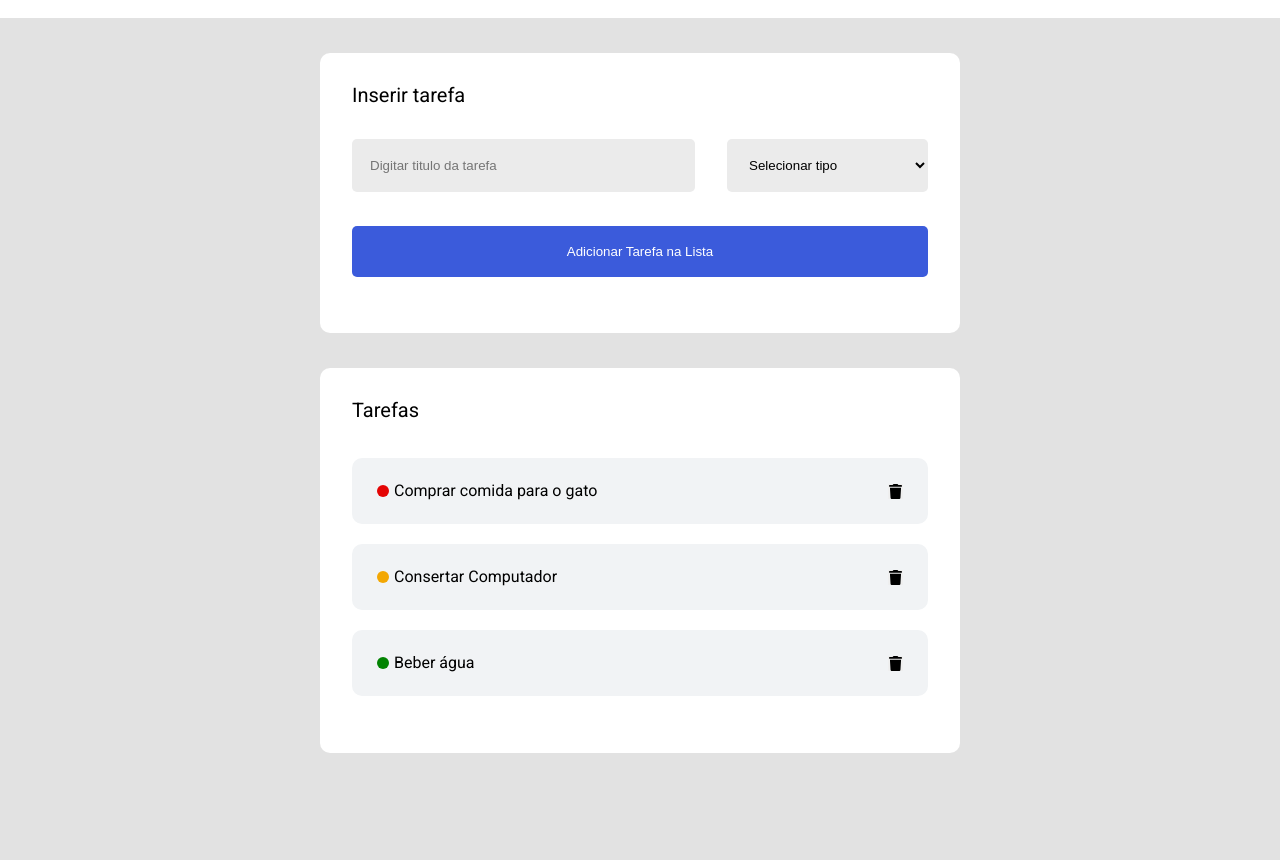
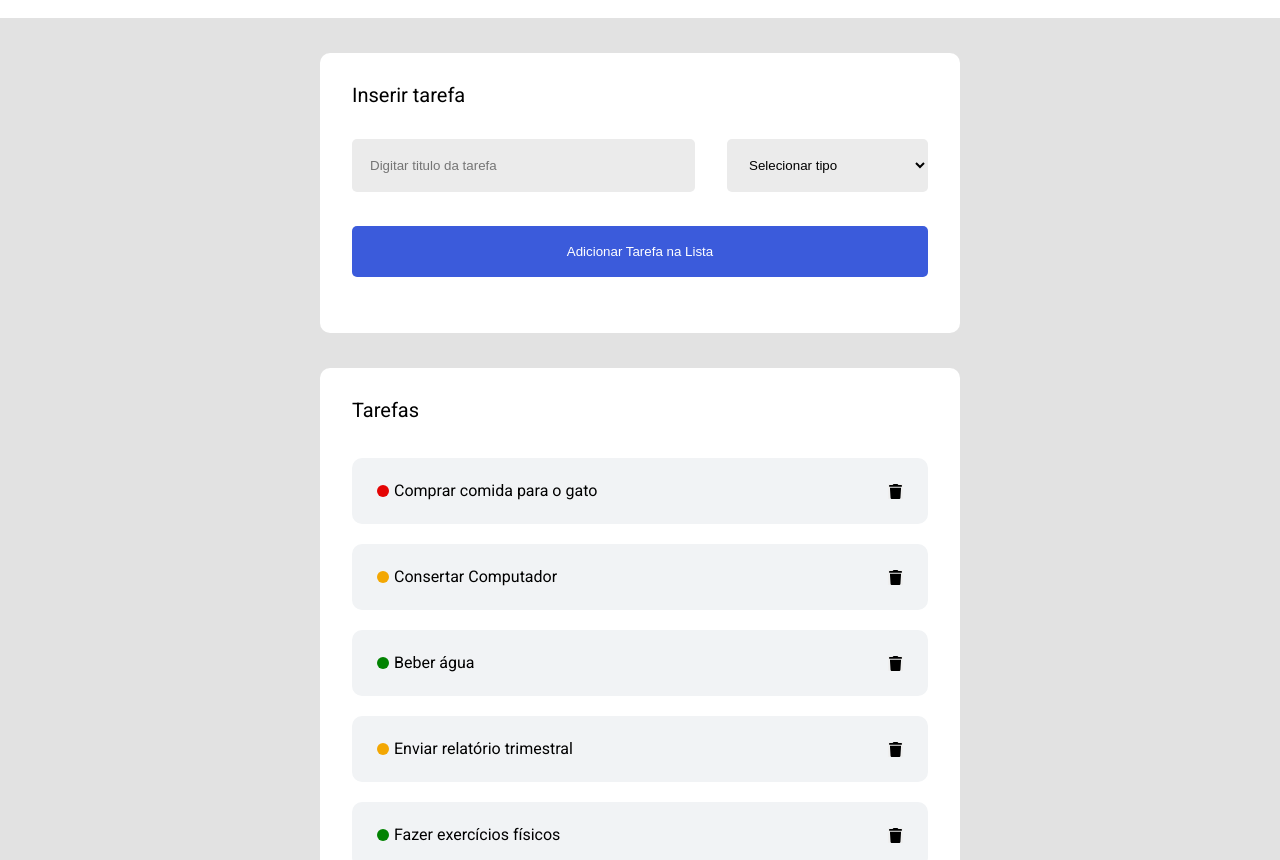
Before and after one commit to brunoklms/m2-lista-de-tarefas-brunoklms, a plain HTML site: page index.html in a window 1280 px wide. Shown: the part 92-952 px from the top of the page. Before the commit the page ends 845 px from the top, so only its background shows below. Drawn offline with Linux system fonts and the light colour scheme.

Commit message:
Funções
Foi feita as primeiras partes das funções.

```diff
--- a/script.js
+++ b/script.js
@@ -10,3 +10,48 @@ const tasks = [
   {title: "Pagar a conta de energia", type: "Urgente"},
   {title: "Assistir a um documentário interessante", type: "Normal"},
 ];
+
+function renderElements (arr) {
+  const lista = document.querySelector('ul');
+
+  lista.innerHTML = '';
+
+  for(let i = 0; i < arr.length; i++){
+    const li = createTaskItem(arr[i])
+
+    lista.appendChild(li);
+  }
+}
+
+function createTaskItem (task) {
+      const listItem = document.createElement('li');
+      const span = document.createElement('span');
+      const p = document.createElement('p');
+      const button = document.createElement('button');
+      const div = document.createElement('div');
+
+      listItem.classList.toggle('task__item');
+      span.classList.toggle('task-type');
+      button.classList.toggle('task__button--remove-task');
+      div.classList.toggle('task-info__container');
+
+      if(task.type == "Urgente"){
+        span.classList.toggle('span-urgent');
+      } else if (task.type == "Importante"){
+        span.classList.toggle('span-important');
+      } else {
+        span.classList.toggle('span-normal');
+      }
+
+
+      p.innerText = task.title;
+
+      listItem.appendChild(div);
+      div.appendChild(span);
+      div.appendChild(p);
+      listItem.appendChild(button);
+
+      return listItem;
+    }
+
+renderElements(tasks);
--- a/style.css
+++ b/style.css
@@ -90,7 +90,6 @@ body {
     margin: 0 auto;
     margin-top: 35px;
     background-color: #fff;
-    height: 385px;
     width: 50%;
     border-radius: 10px;
     padding: 32px;
```
